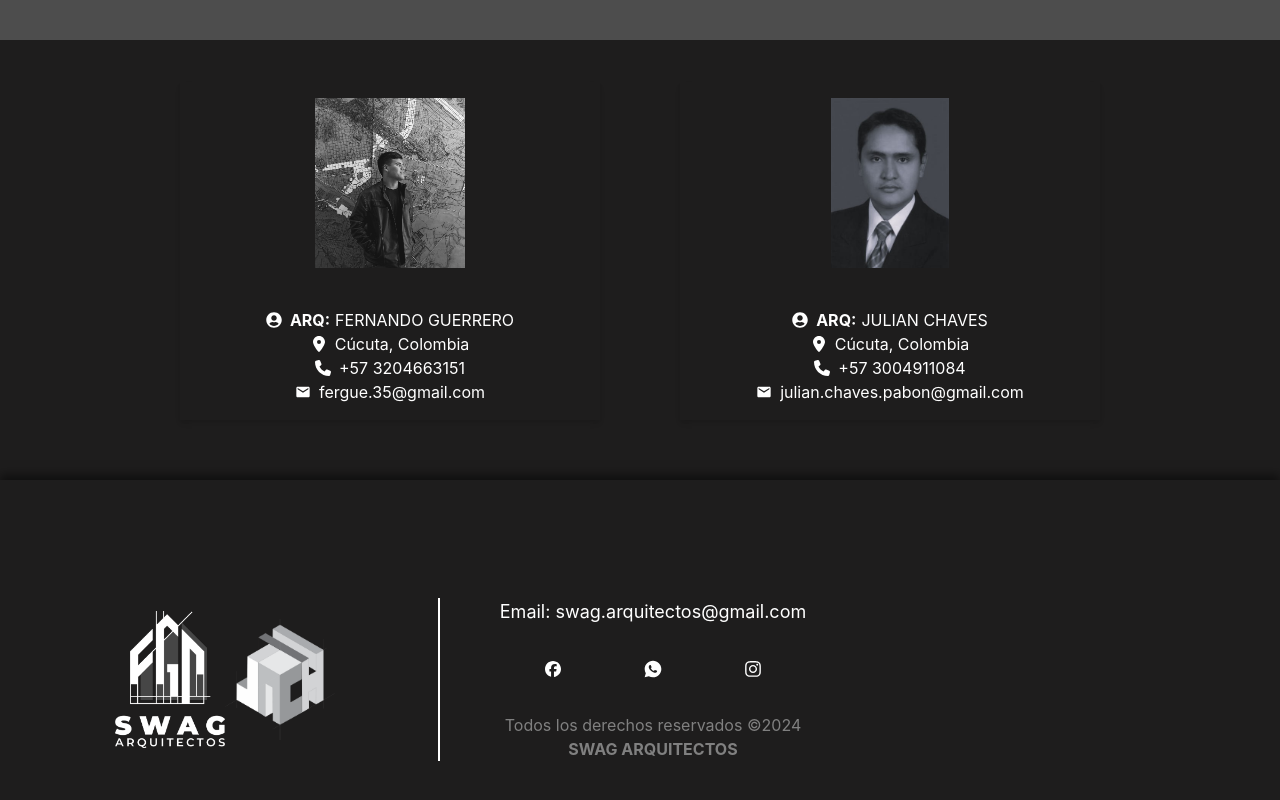
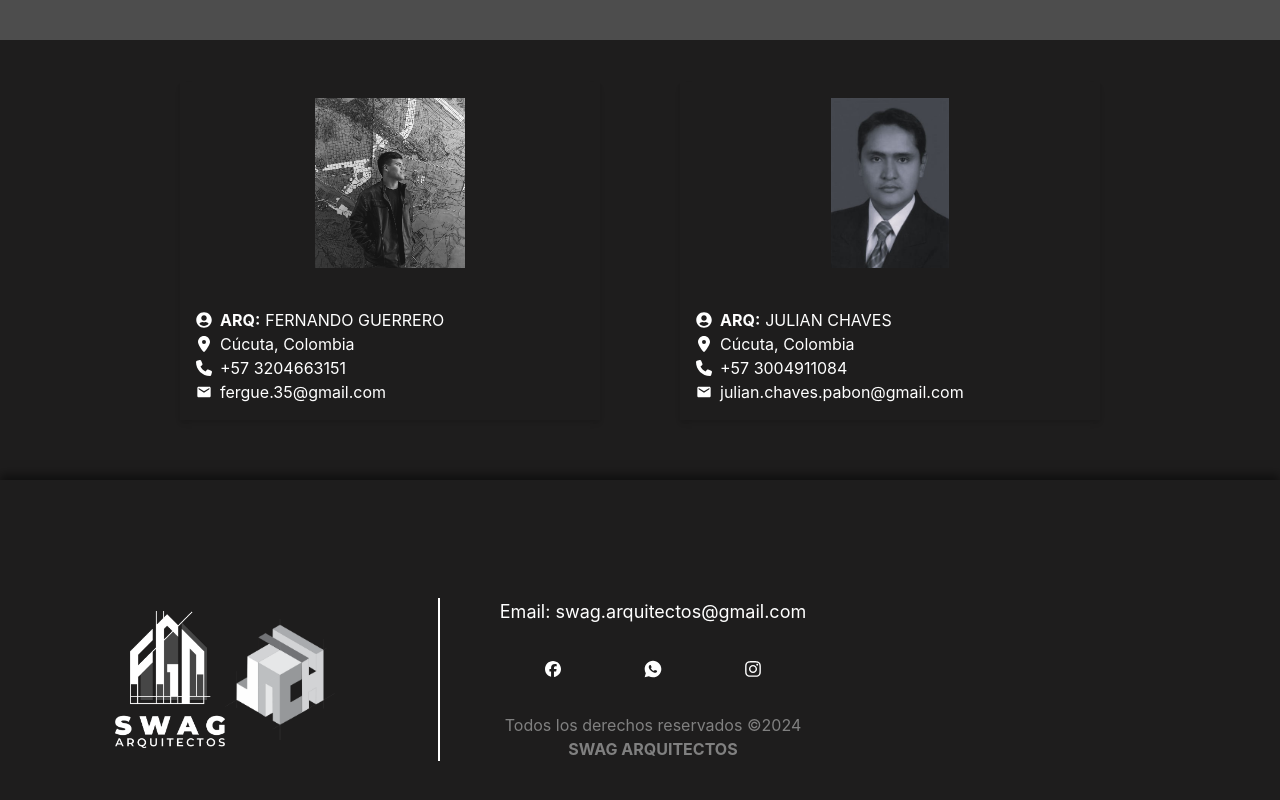
Before and after one commit to samuelboada21/PORTAFOLIO-ARQUI, a React (Vite) app: page /nosotros in a window 1280 px wide. Shown: the part 1929-2729 px from the top of the page. Built offline with nearby package versions, Linux system fonts and the light colour scheme.

Commit message:
iconos nosotros

```diff
--- a/src/pages/Nosotros.jsx
+++ b/src/pages/Nosotros.jsx
@@ -355,19 +355,19 @@ export default function Nosotros() {
           className="service-image"
           onClick={() => handleClickImage("./publico/PerfilFernando.jpg")}
         />
-        <Text display={"flex"} alignItems={"center"} color={"white"} justifyContent="center">
+        <Text display={"flex"} alignItems={"center"} color={"white"}>
           <FaUserCircle style={{ marginRight: "8px" }} />
           <strong style={{ marginRight: "5px" }}>ARQ:</strong> FERNANDO GUERRERO
         </Text>
-        <Text display={"flex"} alignItems={"center"} color={"white"} justifyContent="center">
+        <Text display={"flex"} alignItems={"center"} color={"white"}>
           <FaLocationDot style={{ marginRight: "8px" }} />
           Cúcuta, Colombia
         </Text>
-        <Text display={"flex"} alignItems={"center"} color={"white"} justifyContent="center">
+        <Text display={"flex"} alignItems={"center"} color={"white"}>
           <FaPhone style={{ marginRight: "8px" }} />
           +57 3204663151
         </Text>
-        <Text display={"flex"} alignItems={"center"} color={"white"} justifyContent="center">
+        <Text display={"flex"} alignItems={"center"} color={"white"}>
           <MdEmail style={{ marginRight: "8px" }} />
           <Link href="mailto:fergue.35@gmail.com">fergue.35@gmail.com</Link>
         </Text>
@@ -384,19 +384,19 @@ export default function Nosotros() {
           className="service-image"
           onClick={() => handleClickImage("./publico/PerfilJulian.jpeg")}
         />
-        <Text display={"flex"} alignItems={"center"} color={"white"} justifyContent="center">
+        <Text display={"flex"} alignItems={"center"} color={"white"}>
           <FaUserCircle style={{ marginRight: "8px" }} />
           <strong style={{ marginRight: "5px" }}>ARQ:</strong> JULIAN CHAVES
         </Text>
-        <Text display={"flex"} alignItems={"center"} color={"white"} justifyContent="center">
+        <Text display={"flex"} alignItems={"center"} color={"white"}>
           <FaLocationDot style={{ marginRight: "8px" }} />
           Cúcuta, Colombia
         </Text>
-        <Text display={"flex"} alignItems={"center"} color={"white"} justifyContent="center">
+        <Text display={"flex"} alignItems={"center"} color={"white"}>
           <FaPhone style={{ marginRight: "8px" }} />
           +57 3004911084
         </Text>
-        <Text display={"flex"} alignItems={"center"} color={"white"} justifyContent="center">
+        <Text display={"flex"} alignItems={"center"} color={"white"}>
           <MdEmail style={{ marginRight: "8px" }} />
           <Link href="mailto:julian.chaves.pabon@gmail.com">
             julian.chaves.pabon@gmail.com
```
